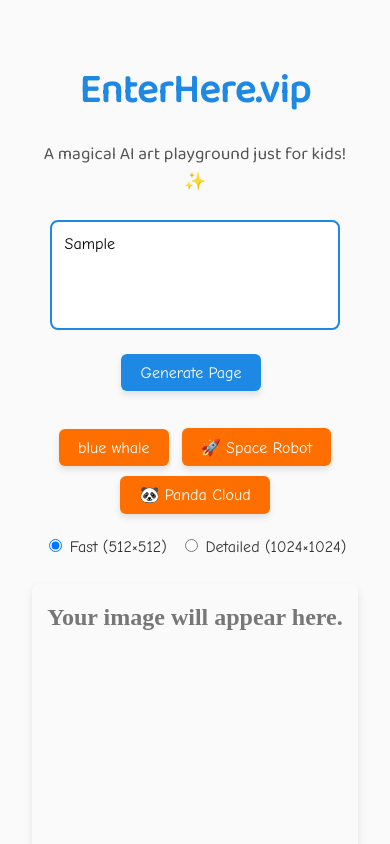
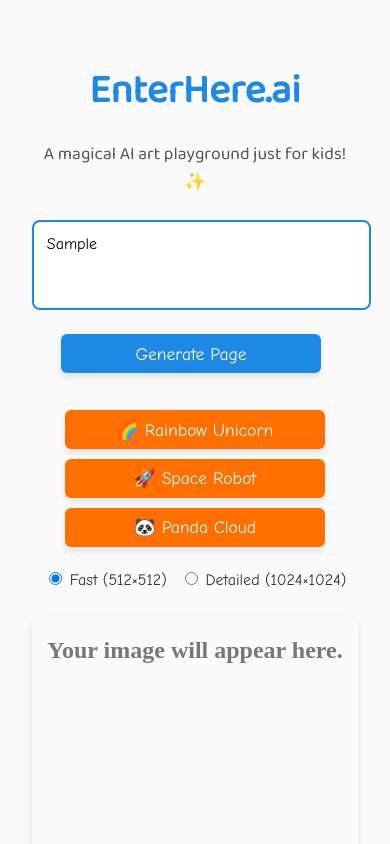
Before and after one commit to AmosLain/ai-kid-code-backend2, a website: page index.html in a window 390 px wide. Both pictures are taken after typing "Sample" into the empty fields and a click on the button "Generate Page". Shown: the top 844 px of the page. Drawn offline with Linux system fonts and the light colour scheme; no server answers.

Commit message:
Update index.html

```diff
--- a/index.html
+++ b/index.html
@@ -2,7 +2,8 @@
 <html lang="en">
 <head>
   <meta charset="UTF-8" />
-  <title>EnterHere - AI Art Playground</title>
+  <title>EnterHere.ai</title>
+  <!-- Load two kid-friendly fonts -->
   <link href="https://fonts.googleapis.com/css2?family=Baloo+2&family=Comic+Neue&display=swap" rel="stylesheet">
 
   <style>
@@ -114,35 +115,50 @@
     .size-toggle input {
       margin-right: 0.3rem;
     }
+
+    /* Responsive tweaks for mobile */
+    @media (max-width: 600px) {
+      textarea {
+        width: 95%;
+        height: 60px;
+      }
+      button {
+        width: 80%;
+        font-size: 1.1rem;
+      }
+      #preview {
+        height: 300px;
+      }
+    }
   </style>
 </head>
 <body>
-  <h1>EnterHere.vip</h1>
-  <p class="subtitle">A magical AI art playground just for kids! ✨</p>
+  <h1 id="title">EnterHere.ai</h1>
+  <p class="subtitle" id="subtitle">A magical AI art playground just for kids! ✨</p>
 
   <!-- 1) Prompt Input -->
-  <textarea id="prompt" placeholder="Write something like: 'A strong lion facing the sun'"></textarea><br>
-  <button onclick="generate()">Generate Page</button>
+  <textarea id="prompt" placeholder="Write something like: 'A smiling unicorn dancing on a rainbow'"></textarea><br>
+  <button id="generateBtn">Generate Page</button>
 
   <!-- 2) Preset Buttons -->
   <div class="preset-container">
-    <button class="preset-button" onclick="usePreset('A blue whale diving deep in the sea')">blue whale</button>
-    <button class="preset-button" onclick="usePreset('A  robot exploring a candy planet')">🚀 Space Robot</button>
-    <button class="preset-button" onclick="usePreset('A playful panda floating on a cloud')">🐼 Panda Cloud</button>
+    <button class="preset-button" data-preset="A rainbow unicorn dancing on a rainbow">🌈 Rainbow Unicorn</button>
+    <button class="preset-button" data-preset="A space robot exploring a candy planet">🚀 Space Robot</button>
+    <button class="preset-button" data-preset="A playful panda floating on a cloud">🐼 Panda Cloud</button>
   </div>
 
   <!-- 3) Size Toggle -->
   <div class="size-toggle">
     <input type="radio" id="size512" name="size" value="512x512" checked>
-    <label for="size512">Fast (512×512)</label>
+    <label for="size512" id="labelFast">Fast (512×512)</label>
     &nbsp;&nbsp;
     <input type="radio" id="size1024" name="size" value="1024x1024">
-    <label for="size1024">Detailed (1024×1024)</label>
+    <label for="size1024" id="labelDetailed">Detailed (1024×1024)</label>
   </div>
 
   <!-- 4) Loader Animation -->
   <div id="loader">
-    <p>🎨 AI is painting your masterpiece…</p>
+    <p id="loadingText">🎨 AI is painting your masterpiece…</p>
     <img src="https://i.gifer.com/ZZ5H.gif" alt="Loading spinner">
   </div>
 
@@ -150,20 +166,84 @@
   <iframe id="preview" srcdoc="<h2 style='text-align:center;color:#777;'>Your image will appear here.</h2>"></iframe>
 
   <!-- 6) Download Button & Link -->
-  <button id="downloadBtn" onclick="downloadCreation()">📥 Download My Page</button>
+  <button id="downloadBtn">📥 <span id="downloadText">Download My Page</span></button>
   <a id="downloadLink" href="#" download="my_ai_creation.html">Click here to save your creation!</a>
 
   <script>
-    // Use a preset prompt, then generate immediately
-    function usePreset(text) {
-      document.getElementById('prompt').value = text;
-      generate();
-    }
+    // -------------- TRANSLATIONS OBJECT --------------
+    // Support English, Hebrew, Spanish, French. Fallback to English for other codes.
+    const translations = {
+      en: {
+        title: "EnterHere.ai",
+        subtitle: "A magical AI art playground just for kids! ✨",
+        placeholder: "Write something like: 'A smiling unicorn dancing on a rainbow'",
+        generateBtn: "Generate Page",
+        labelFast: "Fast (512×512)",
+        labelDetailed: "Detailed (1024×1024)",
+        loadingText: "🎨 AI is painting your masterpiece…",
+        downloadText: "Download My Page"
+      },
+      he: {
+        title: "אנטרהיר.אי-אי",
+        subtitle: "גן שעשועים קסום לילדים! ✨",
+        placeholder: "כתוב משהו כמו: 'חד קרן מחייך רוקד על קשת בענן'",
+        generateBtn: "צור עמוד",
+        labelFast: "מהיר (512×512)",
+        labelDetailed: "מפואר (1024×1024)",
+        loadingText: "🎨 ה־AI מצייר את היצירה שלך…",
+        downloadText: "הורד את הדף שלי"
+      },
+      es: {
+        title: "EnterHere.ai",
+        subtitle: "¡Un patio de juegos mágico con IA para niños! ✨",
+        placeholder: "Escribe algo como: 'Un unicornio sonriente bailando en un arcoíris'",
+        generateBtn: "Generar Página",
+        labelFast: "Rápido (512×512)",
+        labelDetailed: "Detallado (1024×1024)",
+        loadingText: "🎨 La IA está pintando tu obra maestra…",
+        downloadText: "Descargar mi página"
+      },
+      fr: {
+        title: "EnterHere.ai",
+        subtitle: "Un terrain de jeu IA magique pour les enfants ! ✨",
+        placeholder: "Écrivez quelque chose comme : 'Une licorne souriante dansant sur un arc-en-ciel'",
+        generateBtn: "Générer la page",
+        labelFast: "Rapide (512×512)",
+        labelDetailed: "Détaillé (1024×1024)",
+        loadingText: "🎨 L’IA peint votre chef-d’œuvre…",
+        downloadText: "Télécharger ma page"
+      }
+    };
+
+    // Determine the user's language (e.g. "en", "he", "es", "fr")
+    const userLang = (navigator.language || navigator.userLanguage).split('-')[0];
+    const lang = translations[userLang] ? userLang : 'en';
+
+    // Apply translations to UI elements
+    document.getElementById('title').innerText = translations[lang].title;
+    document.getElementById('subtitle').innerText = translations[lang].subtitle;
+    document.getElementById('prompt').placeholder = translations[lang].placeholder;
+    document.getElementById('generateBtn').innerText = translations[lang].generateBtn;
+    document.getElementById('labelFast').innerText = translations[lang].labelFast;
+    document.getElementById('labelDetailed').innerText = translations[lang].labelDetailed;
+    document.getElementById('loadingText').innerText = translations[lang].loadingText;
+    document.getElementById('downloadText').innerText = translations[lang].downloadText;
+
+    // -------------- GENERATE FUNCTION --------------
+    document.getElementById('generateBtn').addEventListener('click', generate);
 
     async function generate() {
       const promptText = document.getElementById('prompt').value.trim();
       if (!promptText) {
-        alert("Please enter a prompt or use a preset button.");
+        alert(
+          lang === 'he'
+            ? 'אנא הכנס טקסט או לחץ על כפתור מוכן.'
+            : lang === 'es'
+            ? 'Por favor ingresa un texto o usa un botón predeterminado.'
+            : lang === 'fr'
+            ? "Veuillez saisir un texte ou utiliser un bouton prédéfini."
+            : 'Please enter a prompt or use a preset button.'
+        );
         return;
       }
 
@@ -187,7 +267,11 @@
         const res = await fetch('https://ai-kid-code-backend2.onrender.com/generate', {
           method: 'POST',
           headers: { 'Content-Type': 'application/json' },
-          body: JSON.stringify({ prompt: promptText, size: selectedSize })
+          body: JSON.stringify({
+            prompt: promptText,
+            size: selectedSize,
+            lang: lang
+          })
         });
         const data = await res.json();
 
@@ -203,10 +287,29 @@
         document.getElementById('loader').style.display = 'none';
         const iframe = document.getElementById('preview');
         iframe.style.display = 'block';
-        iframe.srcdoc = `<h2 style="color:red; text-align:center;">Error fetching image</h2><pre style="white-space:pre-wrap;">${err.message}</pre>`;
+        iframe.srcdoc =
+          `<h2 style="color:red; text-align:center;">` +
+          (lang === 'he'
+            ? 'שגיאה בשליפת התמונות'
+            : lang === 'es'
+            ? 'Error al obtener la imagen'
+            : lang === 'fr'
+            ? "Erreur lors de la récupération de l'image"
+            : 'Error fetching image') +
+          `</h2><pre style="white-space:pre-wrap;">${err.message}</pre>`;
       }
     }
 
+    // Preset buttons fill the prompt and immediately call generate()
+    document.querySelectorAll('.preset-button').forEach((btn) => {
+      btn.addEventListener('click', () => {
+        const text = btn.getAttribute('data-preset');
+        document.getElementById('prompt').value = text;
+        generate();
+      });
+    });
+
+    // -------------- DOWNLOAD FUNCTION --------------
     function downloadCreation() {
       const iframe = document.getElementById('preview');
       const htmlContent = iframe.srcdoc;
@@ -216,6 +319,7 @@
       link.href = url;
       link.style.display = 'block';
     }
+    document.getElementById('downloadBtn').addEventListener('click', downloadCreation);
   </script>
 </body>
 </html>
```
